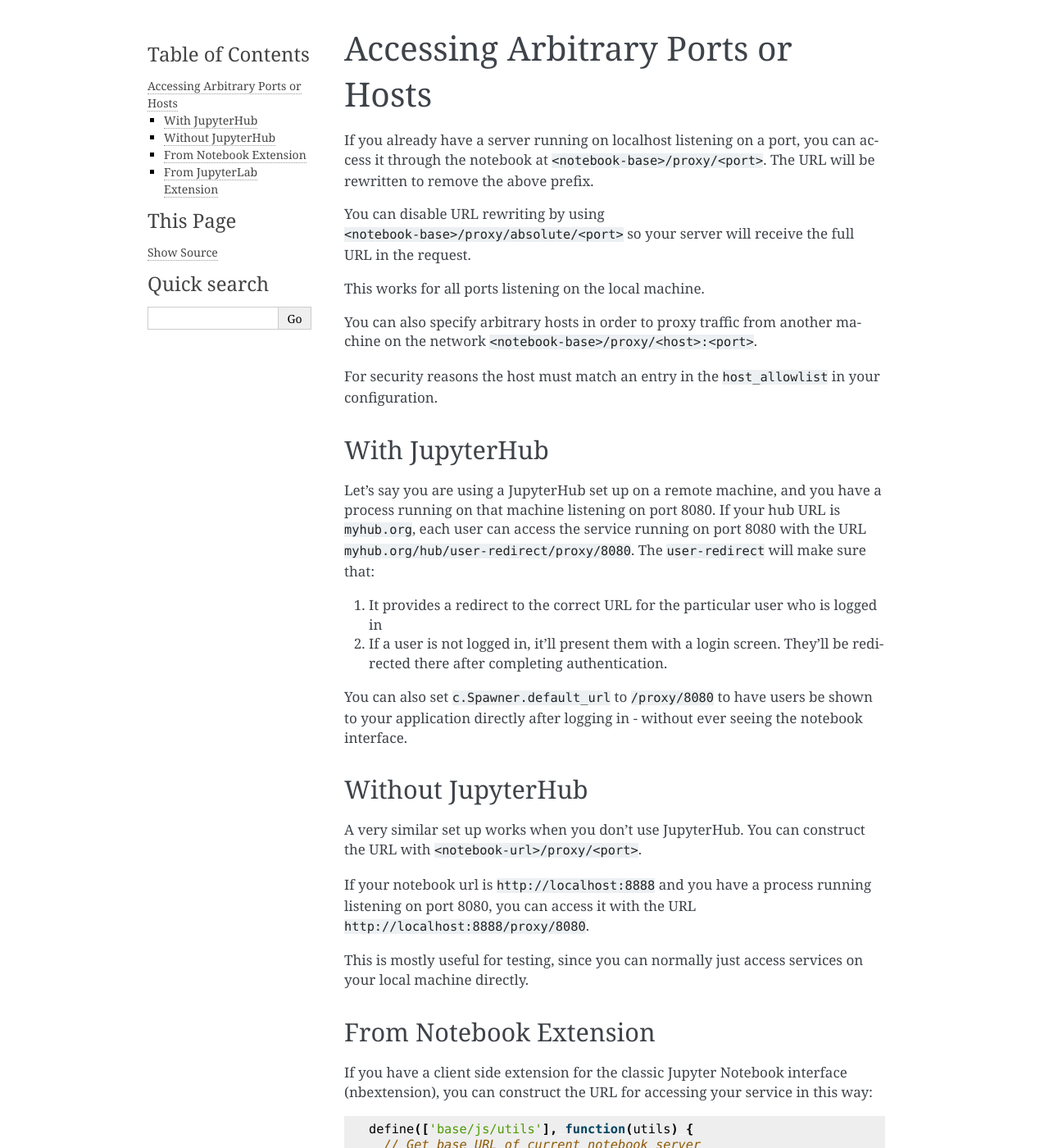
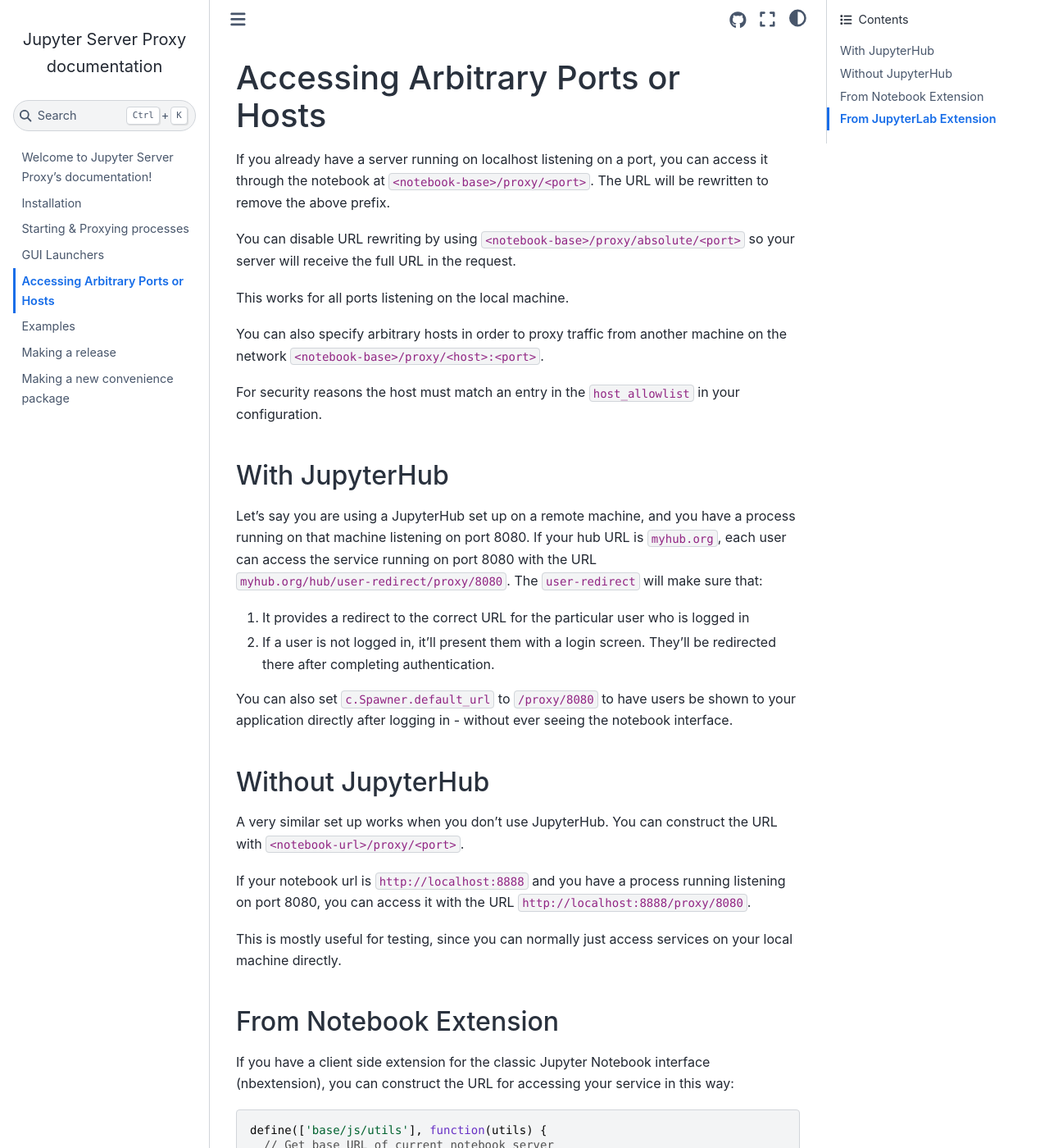
Before and after one commit to jupyterhub/jupyter-server-proxy, a Sphinx documentation site: the page built from docs/source/arbitrary-ports-hosts.rst, in a window 1280 px wide and 1400 px high. Shown: the whole window at 82% size. Built offline with Sphinx 7.4.7 and the Sphinx Book theme 1.1.4, drawn with Linux system fonts in a browser that asks for light colours; some of the changed lines change nothing that is shown; some of the changed text lies outside the part shown.

Commit message:
docs: switch to sphinx-book-theme and refresh sphinx conf.py

```diff
--- a/docs/requirements.txt
+++ b/docs/requirements.txt
@@ -1,4 +1,6 @@
 myst-parser
-pydata-sphinx-theme
 sphinx-autobuild
+sphinx-book-theme
 sphinx-copybutton
+sphinxext-opengraph
+sphinxext-rediraffe
--- a/docs/source/conf.py
+++ b/docs/source/conf.py
@@ -2,84 +2,86 @@
 #
 # Configuration reference: https://www.sphinx-doc.org/en/master/usage/configuration.html
 #
-
-
-# -- Project specific imports ------------------------------------------------
-
 import datetime
 
 
 # -- Project information -----------------------------------------------------
-
+# ref: https://www.sphinx-doc.org/en/master/usage/configuration.html#project-information
+#
 project = "Jupyter Server Proxy"
 copyright = f"{datetime.date.today().year}, Project Jupyter Contributors"
 author = "Project Jupyter Contributors"
 
 
-# -- General configuration ---------------------------------------------------
-
-# If your documentation needs a minimal Sphinx version, state it here.
+# -- General Sphinx configuration ---------------------------------------------------
+# ref: https://www.sphinx-doc.org/en/master/usage/configuration.html#general-configuration
 #
-# needs_sphinx = '1.0'
-
-# Add any Sphinx extension module names here, as strings. They can be
-# extensions coming with Sphinx (named 'sphinx.ext.*') or your custom
-# ones.
+# Add any Sphinx extension module names here, as strings. They can be extensions
+# coming with Sphinx (named 'sphinx.ext.*') or your custom ones.
+#
 extensions = [
-    'sphinx.ext.intersphinx',
-    'sphinx.ext.todo',
+    "myst_parser",
     "sphinx_copybutton",
-    "myst_parser",
+    "sphinxext.opengraph",
+    "sphinxext.rediraffe",
 ]
-
-# Add any paths that contain templates here, relative to this directory.
-templates_path = ['_templates']
-
-# The suffix(es) of source filenames.
+root_doc = "index"
 source_suffix = [".md", ".rst"]
-
-# The root toctree document.
-root_doc = master_doc = 'index'
-
-# List of patterns, relative to source directory, that match files and
-# directories to ignore when looking for source files.
-# This pattern also affects html_static_path and html_extra_path.
-exclude_patterns = [u'_build', 'Thumbs.db', '.DS_Store']
-
-# The name of the Pygments (syntax highlighting) style to use.
-pygments_style = None
+exclude_patterns = ["_build", "Thumbs.db", ".DS_Store"]
 
 
 # -- Options for HTML output -------------------------------------------------
-# ref: http://www.sphinx-doc.org/en/master/usage/configuration.html#options-for-html-output
-
-# FIXME: change to sphinx_book_theme or pydata_sphinx_theme
+# ref: https://www.sphinx-doc.org/en/master/usage/configuration.html#options-for-html-output
 #
-# Alabaster theme options: https://alabaster.readthedocs.io/en/latest/customization.html#theme-options
-html_theme = "alabaster"
-html_theme_options = {
-    "github_user": "jupyterhub",
-    "github_repo": "jupyter-server-proxy",
-}
-html_context = {}
-
+# html_logo = "_static/images/logo/logo.png"
 html_favicon = "_static/images/logo/favicon.ico"
-# FIXME: Add project logo
-# html_logo = "_static/images/logo/logo.png"
-
-# Add any paths that contain custom static files (such as style sheets) here,
-# relative to this directory. They are copied after the builtin static files,
-# so a file named "default.css" will overwrite the builtin "default.css".
 html_static_path = ["_static"]
 
-
-# -- Options for intersphinx extension ---------------------------------------
-
-# Example configuration for intersphinx: refer to the Python standard library.
-intersphinx_mapping = {'https://docs.python.org/': None}
+# sphinx_book_theme reference: https://sphinx-book-theme.readthedocs.io/en/latest/?badge=latest
+html_theme = "sphinx_book_theme"
+html_theme_options = {
+    "home_page_in_toc": True,
+    "repository_url": "https://github.com/jupyterhub/jupyter-server-proxy/",
+    "repository_branch": "main",
+    "path_to_docs": "docs/source",
+    "use_download_button": False,
+    "use_edit_page_button": True,
+    "use_issues_button": True,
+    "use_repository_button": True,
+}
 
 
-# -- Options for todo extension ----------------------------------------------
+# -- Options for linkcheck builder -------------------------------------------
+# ref: https://www.sphinx-doc.org/en/master/usage/configuration.html#options-for-the-linkcheck-builder
+#
+linkcheck_ignore = [
+    r"(.*)github\.com(.*)#",  # javascript based anchors
+    r"(.*)/#%21(.*)/(.*)",  # /#!forum/jupyter - encoded anchor edge case
+    r"https://github.com/[^/]*$",  # too many github usernames / searches in changelog
+    "https://github.com/jupyterhub/jupyter-server-proxy/pull/",  # too many PRs in changelog
+    "https://github.com/jupyterhub/jupyter-server-proxy/compare/",  # too many comparisons in changelog
+]
+linkcheck_anchors_ignore = [
+    "/#!",
+    "/#%21",
+]
 
-# If true, `todo` and `todoList` produce output, else they produce nothing.
-todo_include_todos = True
+
+# -- Options for the opengraph extension -------------------------------------
+# ref: https://github.com/wpilibsuite/sphinxext-opengraph#options
+#
+# ogp_site_url is set automatically by RTD
+# ogp_image = "_static/images/logo/logo.png"
+ogp_use_first_image = True
+
+
+# -- Options for the rediraffe extension -------------------------------------
+# ref: https://github.com/wpilibsuite/sphinxext-rediraffe#readme
+#
+# This extensions help us relocated content without breaking links. If a
+# document is moved internally, we should configure a redirect like below.
+#
+rediraffe_branch = "main"
+rediraffe_redirects = {
+    # "old-file": "new-folder/new-file-name",
+}
```
